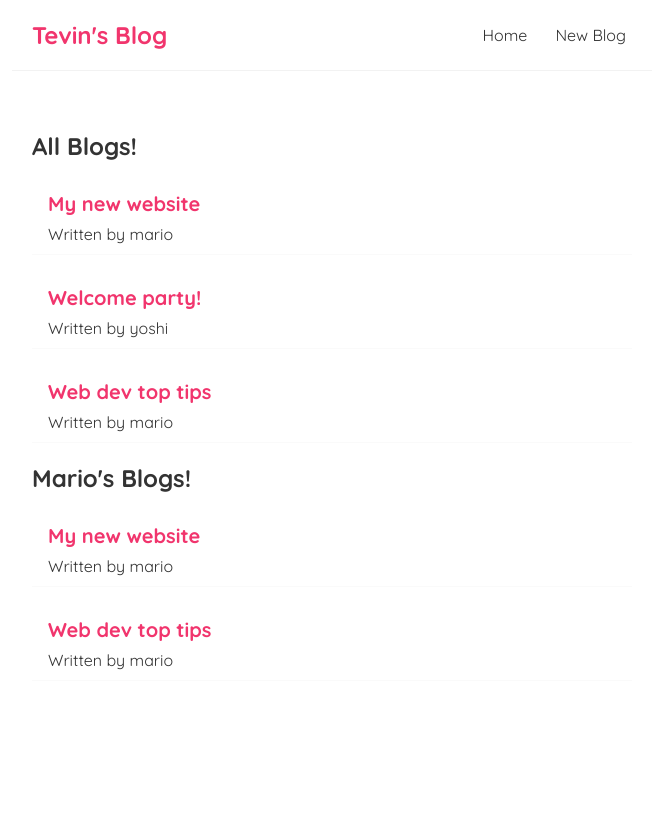
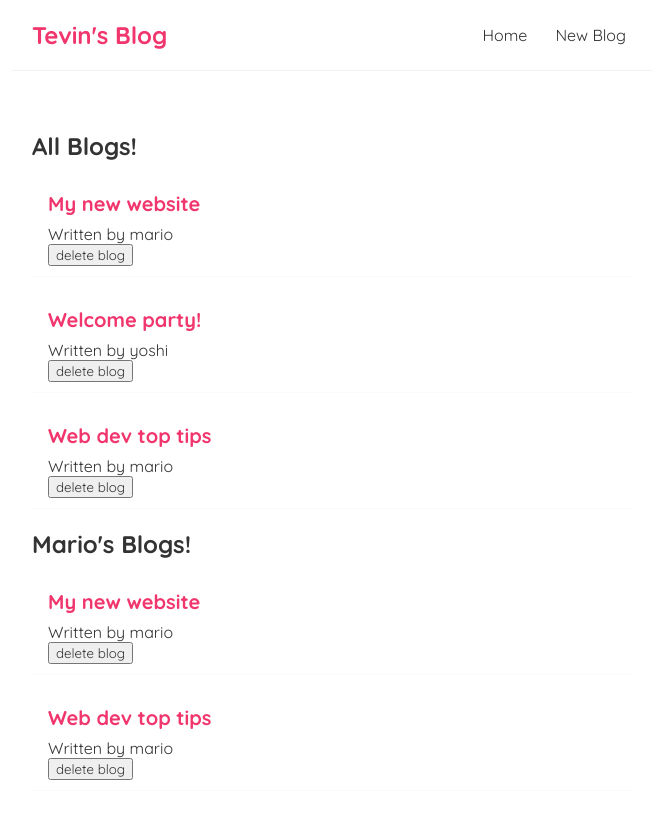
Before and after one commit to TevinAchong/full_modern_react, a React (Create React App) app in the folder tevin-blog/: page / in a window 1280 px wide. Shown: the top 818 px of the page, without its empty margins (308-964 px from the left). Built offline with nearby package versions, Linux system fonts and the light colour scheme.

Commit message:
blog delete function as a prop

```diff
--- a/tevin-blog/src/BlogList.js
+++ b/tevin-blog/src/BlogList.js
@@ -1,4 +1,4 @@
-const BlogList = ({blogs, homePageTitle}) => {
+const BlogList = ({blogs, homePageTitle, handleDelete}) => {
 
     return (
         <div className="blog-list">
@@ -7,6 +7,7 @@
                 <div className="blog-preview" key={blog.id}>
                     <h2>{ blog.title }</h2>
                     <p>Written by { blog.author }</p>
+                    <button onClick={() => handleDelete(blog.id)}>delete blog</button>
                 </div>
             ))}
         </div>
--- a/tevin-blog/src/Home.js
+++ b/tevin-blog/src/Home.js
@@ -8,9 +8,14 @@
         { title: 'Web dev top tips', body: 'lorem ipsum...', author: 'mario', id: 3 }
     ]);
 
+    const handleDelete = (id) => {
+        const newBlogs = blogs.filter(blog => blog.id !== id);
+        setBlogs(newBlogs);
+    }
+
     return (
         <div className="home">
-            <BlogList blogs={blogs} homePageTitle="All Blogs!"/>
+            <BlogList blogs={blogs} homePageTitle="All Blogs!" handleDelete={handleDelete}/>
 
             {/* Component being reused */}
             <BlogList blogs={blogs.filter((blog) => blog.author === 'mario')} homePageTitle="Mario's Blogs!"/>
```
